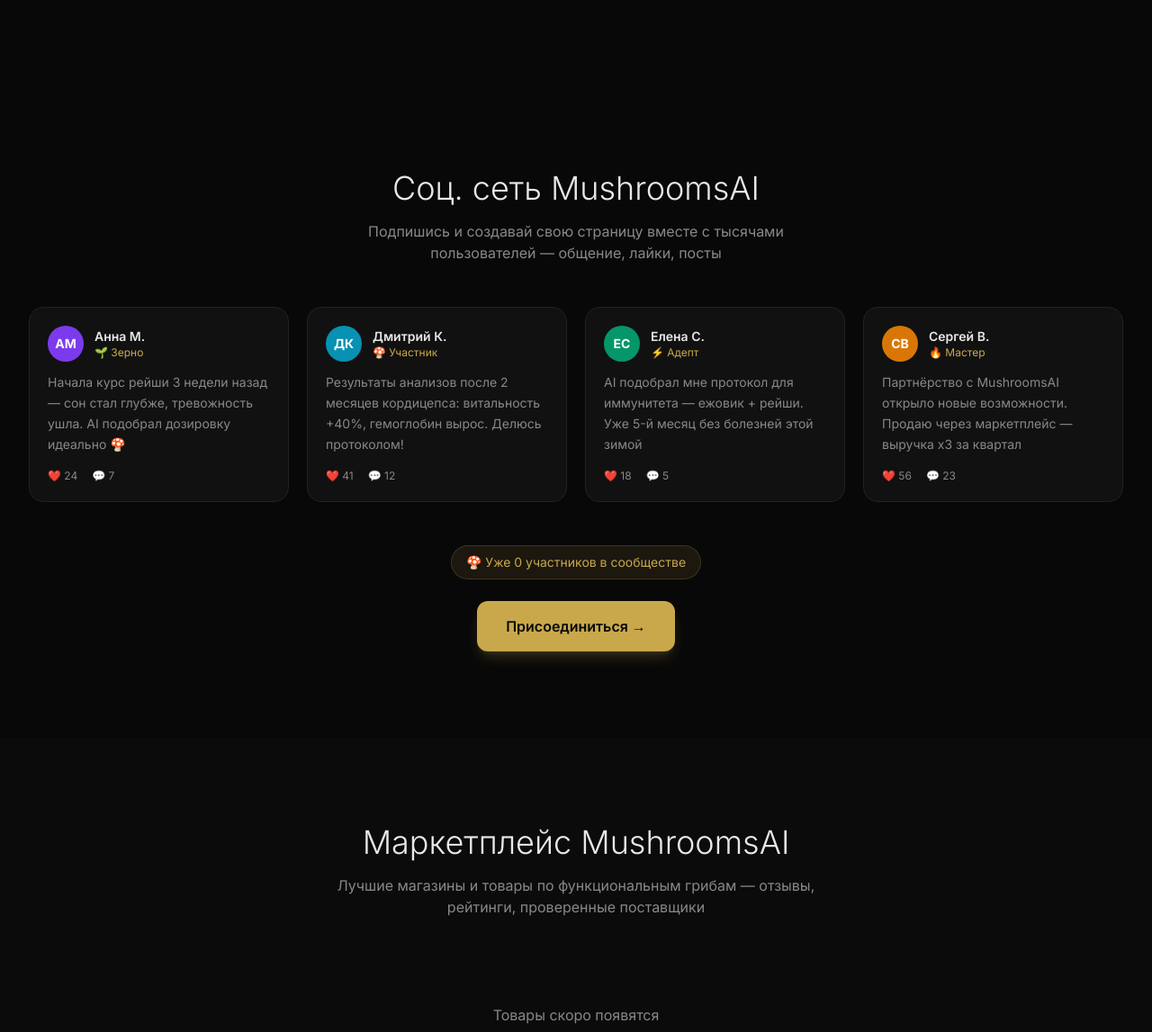
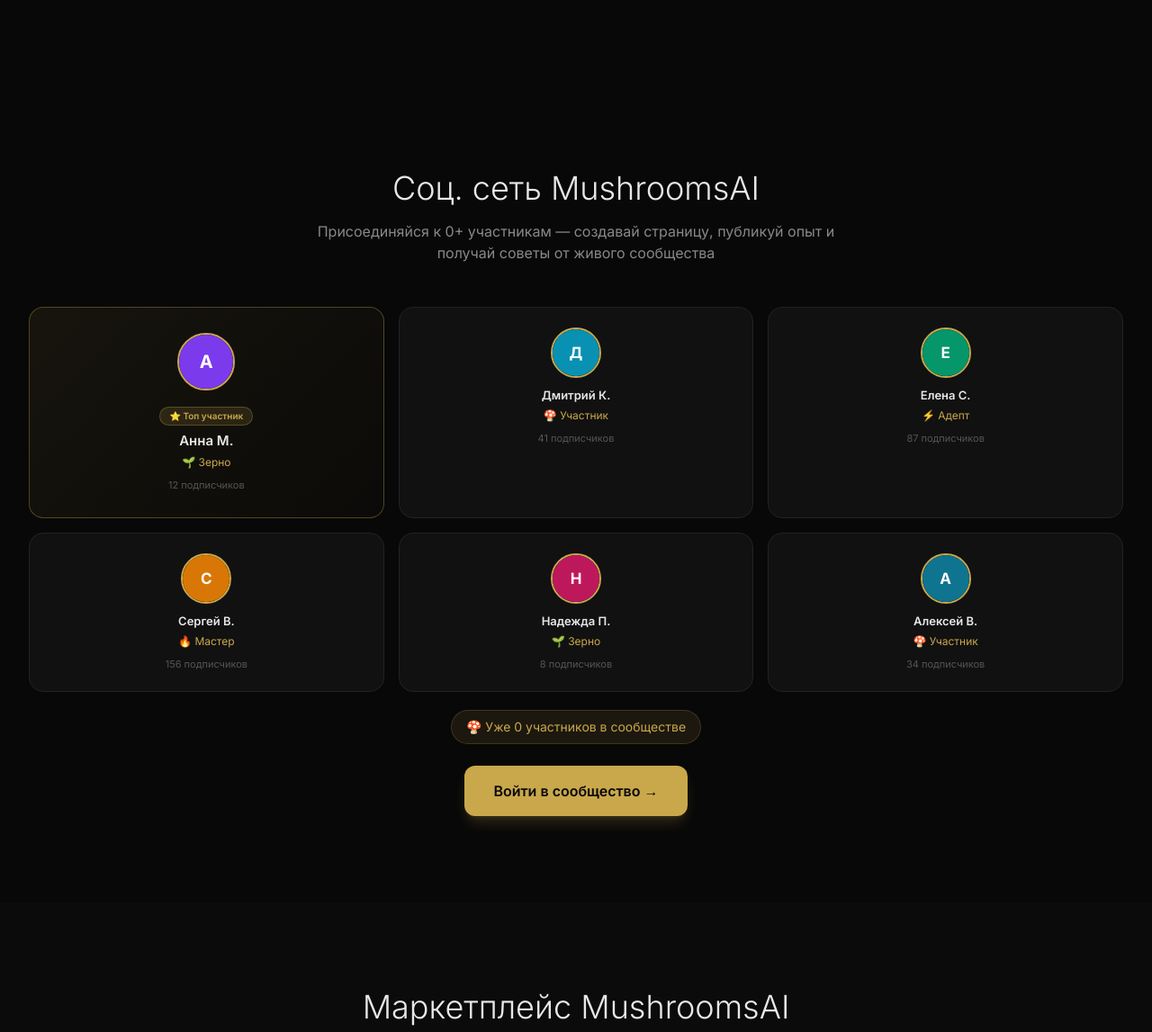
Before and after one commit to shevelevgymlife/mushroomsai-platform, a FastAPI app: page / in a window 1280 px wide. Shown: the part 2119-3266 px from the top of the page at 90% size. Run offline with FastAPI, Linux system fonts and the light colour scheme; data that the repository does not hold is empty; some libraries are stand-ins or nearby versions.

Commit message:
fix: navbar logout visible on all screens, social block redesign with 3x2 member grid
- navbar: remove hidden sm:inline from logout link — visible on all screen sizes
- index.html: replace social block with 3x2 CSS grid member cards (56px gold avatar,
  name, level, followers), featured first card with gold gradient, real last post preview,
  CTA → /dashboard#feed
- public.py: fetch community_members (6 real users) and last_community_posts for index

Co-Authored-By: Claude Sonnet 4.6 <noreply@anthropic.com>

```diff
--- a/web/routes/public.py
+++ b/web/routes/public.py
@@ -37,16 +37,32 @@ async def index(request: Request):
     prods = await database.fetch_all(
         products.select().where(products.c.active == True).limit(6)
     )
-    community_posts = await database.fetch_all(
-        posts.select()
-        .where(posts.c.approved == True)
-        .order_by(posts.c.created_at.desc())
-        .limit(4)
-    )
     # Users count (primary accounts only)
     users_count = await database.fetch_val(
         sa.select(sa.func.count()).select_from(users).where(users.c.primary_user_id == None)
     ) or 0
+
+    # Community members for social block (latest 6 with avatars)
+    community_members_raw = await database.fetch_all(
+        users.select()
+        .where(users.c.primary_user_id == None)
+        .order_by(users.c.id.desc())
+        .limit(6)
+    )
+    community_members = [{"name": r["name"] or "User", "avatar": r["avatar"]} for r in community_members_raw]
+
+    # Recent community posts with author info
+    last_community_posts_raw = await database.fetch_all(
+        sa.text("""
+            SELECT cp.id, cp.content, cp.likes_count, cp.comments_count, cp.created_at,
+                   u.name as author_name, u.avatar as author_avatar
+            FROM community_posts cp
+            LEFT JOIN users u ON u.id = cp.user_id
+            ORDER BY cp.created_at DESC
+            LIMIT 3
+        """)
+    )
+    last_community_posts = [dict(r) for r in last_community_posts_raw]
 
     # Featured marketplace products with avg ratings
     featured_raw = await database.fetch_all(
@@ -79,9 +95,10 @@ async def index(request: Request):
             "request": request,
             "user": current_user,
             "products": prods,
-            "posts": community_posts,
             "users_count": users_count,
             "featured_products": featured_products,
+            "community_members": community_members,
+            "last_community_posts": last_community_posts,
         },
     )
 
--- a/web/templates/components/navbar.html
+++ b/web/templates/components/navbar.html
@@ -63,7 +63,7 @@
         </div>
 
         {% if user %}
-          <a href="/logout" class="text-xs text-muted hover:text-red-400 transition-colors duration-300 hidden sm:inline">{{ t.nav_logout }}</a>
+          <a href="/logout" class="text-xs text-muted hover:text-red-400 transition-colors duration-300">{{ t.nav_logout }}</a>
         {% endif %}
       </div>
     </div>
--- a/web/templates/index.html
+++ b/web/templates/index.html
@@ -150,50 +150,78 @@
   <div class="max-w-7xl mx-auto px-4 sm:px-6 lg:px-8">
     <div class="text-center mb-12">
       <h2 class="text-3xl sm:text-4xl font-light text-text mb-4">Соц. сеть MushroomsAI</h2>
-      <p class="text-muted max-w-xl mx-auto">Подпишись и создавай свою страницу вместе с тысячами пользователей — общение, лайки, посты</p>
+      <p class="text-muted max-w-xl mx-auto">Присоединяйся к {{ users_count }}+ участникам — создавай страницу, публикуй опыт и получай советы от живого сообщества</p>
     </div>
 
     <style>
-      .feed-card{opacity:0;transform:translateY(24px);animation:feedIn .6s ease forwards}
-      @keyframes feedIn{to{opacity:1;transform:translateY(0)}}
-      .feed-card:nth-child(1){animation-delay:.1s}
-      .feed-card:nth-child(2){animation-delay:.28s}
-      .feed-card:nth-child(3){animation-delay:.46s}
-      .feed-card:nth-child(4){animation-delay:.64s}
+      .mc-grid{display:grid;grid-template-columns:repeat(3,1fr);gap:16px;margin-bottom:20px}
+      @media(max-width:768px){.mc-grid{grid-template-columns:repeat(2,1fr)}}
+      @media(max-width:420px){.mc-grid{grid-template-columns:1fr 1fr}}
+      .mc-card{background:#111;border:1px solid #222;border-radius:16px;padding:22px 16px;text-align:center;transition:border-color .2s,transform .2s}
+      .mc-card:hover{border-color:rgba(201,168,76,.4);transform:translateY(-2px)}
+      .mc-card.featured{border-color:rgba(201,168,76,.35);background:linear-gradient(135deg,rgba(201,168,76,.08),rgba(201,168,76,.02));padding:28px 20px}
     </style>
 
-    <div class="grid grid-cols-1 sm:grid-cols-2 lg:grid-cols-4 gap-5 mb-12">
-      {% set feed_cards = [
-        ("АМ", "#7c3aed", "Анна М.", "🌱 Зерно", "Начала курс рейши 3 недели назад — сон стал глубже, тревожность ушла. AI подобрал дозировку идеально 🍄", 24, 7),
-        ("ДК", "#0891b2", "Дмитрий К.", "🍄 Участник", "Результаты анализов после 2 месяцев кордицепса: витальность +40%, гемоглобин вырос. Делюсь протоколом!", 41, 12),
-        ("ЕС", "#059669", "Елена С.", "⚡ Адепт", "AI подобрал мне протокол для иммунитета — ежовик + рейши. Уже 5-й месяц без болезней этой зимой", 18, 5),
-        ("СВ", "#d97706", "Сергей В.", "🔥 Мастер", "Партнёрство с MushroomsAI открыло новые возможности. Продаю через маркетплейс — выручка х3 за квартал", 56, 23),
-      ] %}
-      {% for initials, color, name, level, text, likes, comments in feed_cards %}
-      <div class="feed-card p-5 rounded-2xl bg-surface border border-border hover:border-gold/30 transition-all duration-300">
-        <div class="flex items-center gap-3 mb-3">
-          <div class="w-10 h-10 rounded-full flex items-center justify-center flex-shrink-0 font-bold text-white text-sm" style="background:{{ color }}">{{ initials }}</div>
-          <div>
-            <div class="text-sm font-semibold text-text">{{ name }}</div>
-            <div class="text-xs text-gold">{{ level }}</div>
+    {% set static_cards = [
+      ("АМ","#7c3aed","Анна М.","🌱 Зерно",12),
+      ("ДК","#0891b2","Дмитрий К.","🍄 Участник",41),
+      ("ЕС","#059669","Елена С.","⚡ Адепт",87),
+      ("СВ","#d97706","Сергей В.","🔥 Мастер",156),
+      ("НП","#be185d","Надежда П.","🌱 Зерно",8),
+      ("АВ","#0e7490","Алексей В.","🍄 Участник",34),
+    ] %}
+
+    <div class="mc-grid">
+      {% for i in range(6) %}
+        {% set sc = static_cards[i] %}
+        {% set real = community_members[i] if community_members and i < community_members|length else none %}
+        <div class="mc-card {{ 'featured' if i == 0 }}">
+          <div style="margin:0 auto {{ '14px' if i == 0 else '10px' }};border-radius:50%;border:2px solid #C9A84C;overflow:hidden;width:{{ '64px' if i == 0 else '56px' }};height:{{ '64px' if i == 0 else '56px' }}">
+            {% if real and real.avatar %}
+            <img src="{{ real.avatar }}" style="width:100%;height:100%;object-fit:cover" alt="">
+            {% else %}
+            <div style="width:100%;height:100%;background:{{ sc[1] }};display:flex;align-items:center;justify-content:center;font-weight:700;color:#fff;font-size:{{ '20px' if i == 0 else '17px' }}">{{ (real.name if real else sc[2])[0].upper() }}</div>
+            {% endif %}
           </div>
+          {% if i == 0 %}
+          <div style="display:inline-block;background:rgba(201,168,76,.15);border:1px solid rgba(201,168,76,.3);border-radius:20px;padding:2px 10px;font-size:10px;color:#C9A84C;font-weight:600;margin-bottom:6px">⭐ Топ участник</div>
+          {% endif %}
+          <div style="font-weight:600;color:#e8e8e8;font-size:{{ '15px' if i == 0 else '13px' }};margin-bottom:3px;white-space:nowrap;overflow:hidden;text-overflow:ellipsis">{{ real.name if real else sc[2] }}</div>
+          <div style="color:#C9A84C;font-size:12px;margin-bottom:8px">{{ sc[3] }}</div>
+          <div style="color:#555;font-size:11px">{{ sc[4] }} подписчиков</div>
         </div>
-        <p class="text-sm text-muted leading-relaxed mb-4">{{ text }}</p>
-        <div class="flex items-center gap-4 text-xs text-muted">
-          <span class="flex items-center gap-1">❤️ {{ likes }}</span>
-          <span class="flex items-center gap-1">💬 {{ comments }}</span>
+      {% endfor %}
+    </div>
+
+    {% if last_community_posts %}
+    {% set lp = last_community_posts[0] %}
+    <div style="background:#111;border:1px solid #222;border-radius:16px;padding:18px 20px;margin-bottom:28px">
+      <div style="font-size:10px;color:#555;font-weight:600;letter-spacing:.08em;text-transform:uppercase;margin-bottom:12px">Последний пост в сообществе</div>
+      <div style="display:flex;gap:12px;align-items:flex-start">
+        {% if lp.author_avatar %}
+        <img src="{{ lp.author_avatar }}" style="width:36px;height:36px;border-radius:50%;object-fit:cover;flex-shrink:0;border:1px solid rgba(201,168,76,.3)" alt="">
+        {% else %}
+        <div style="width:36px;height:36px;border-radius:50%;background:#C9A84C;display:flex;align-items:center;justify-content:center;font-weight:700;color:#000;font-size:14px;flex-shrink:0">{{ ((lp.author_name or 'U')[0]).upper() }}</div>
+        {% endif %}
+        <div style="flex:1;min-width:0">
+          <div style="font-size:13px;font-weight:600;color:#e8e8e8;margin-bottom:4px">{{ lp.author_name or 'Участник' }}</div>
+          <p style="font-size:13px;color:#777;line-height:1.5;margin:0;overflow:hidden;display:-webkit-box;-webkit-line-clamp:2;-webkit-box-orient:vertical">{{ lp.content[:180] }}</p>
+        </div>
+        <div style="flex-shrink:0;display:flex;gap:10px;font-size:12px;color:#555">
+          <span>❤️ {{ lp.likes_count or 0 }}</span>
+          <span>💬 {{ lp.comments_count or 0 }}</span>
         </div>
       </div>
-      {% endfor %}
     </div>
+    {% endif %}
 
     <div class="text-center">
       <div class="inline-flex items-center gap-2 px-4 py-2 rounded-full bg-gold/10 border border-gold/20 text-gold text-sm mb-6">
         🍄 Уже {{ users_count }} участников в сообществе
       </div>
       <br>
-      <a href="/login" class="inline-flex items-center gap-2 px-8 py-4 rounded-xl bg-gold text-bg font-semibold hover:bg-gold-light transition-all duration-300 shadow-lg shadow-gold/20">
-        Присоединиться →
+      <a href="/dashboard#feed" class="inline-flex items-center gap-2 px-8 py-4 rounded-xl bg-gold text-bg font-semibold hover:bg-gold-light transition-all duration-300 shadow-lg shadow-gold/20">
+        Войти в сообщество →
       </a>
     </div>
   </div>
```
